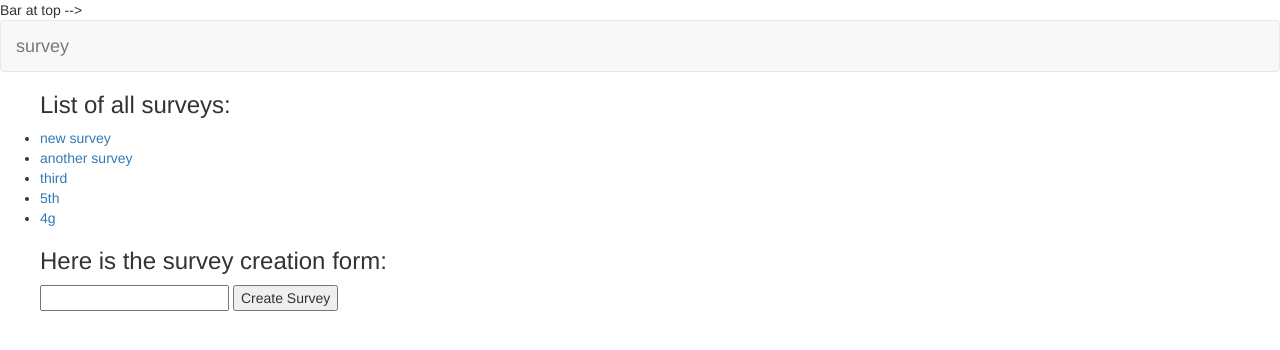
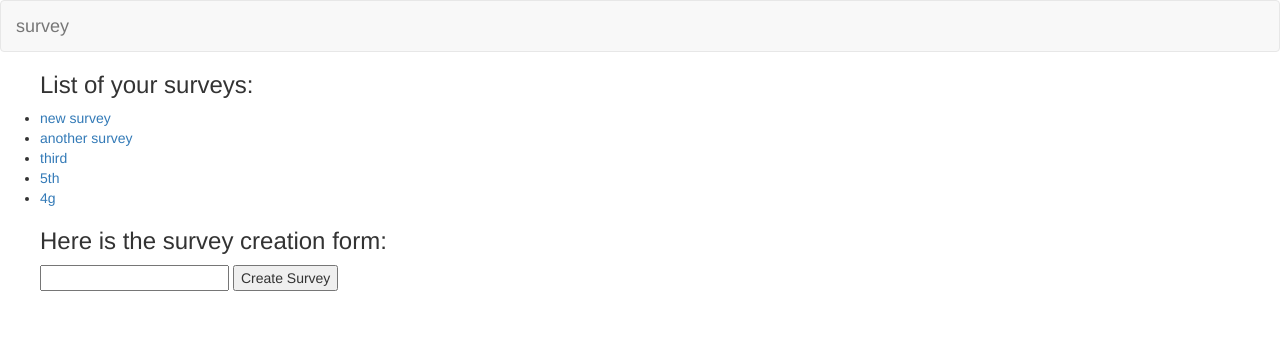
Before and after one commit to glasst/CS491-Research-Survey-Tool, a Django app: page /surveys/index in a window 1280 px wide. Shown: the top 350 px of the page. Run offline with Django 3.2, Linux system fonts and the light colour scheme; a user stored in the database is signed in; data comes from the database, SQL or seed files in the repository; some libraries are stand-ins or nearby versions.

Commit message:
"commented out second user object creation attempt in login; remove 'bar at top' in html; removed comments"

```diff
--- a/proj/surveys/models.py
+++ b/proj/surveys/models.py
@@ -16,21 +16,6 @@ class UUIDEncoder(json.JSONEncoder):
             # if the obj is uuid, we simply return the value of uuid
             return obj.hex
         return json.JSONEncoder.default(self, obj)
-
-
-'''
-class User(models.Model):
-        user_Id = models.UUIDField(primary_key=True, default=uuid.UUID(int=uuid.uuid4().int))
-        username = models.CharField(max_length=45)
-        #username = models.CharField(primary_key=True, max_length=45)
-        email = models.CharField(max_length=255)
-        password = models.CharField(max_length=32)
-        create_time = models.DateTimeField(auto_now=True)
-        first_name = models.CharField(max_length=45)
-        last_name = models.CharField(max_length=45)
-        role = models.CharField(max_length=1)
-'''
-
 
 class Profile(models.Model):
     user = models.OneToOneField(User, on_delete=models.CASCADE)
@@ -73,9 +58,9 @@ class Question(models.Model):
 
 
 class MCQuestion(models.Model):
-    question_Id = models.UUIDField(primary_key=True, default=uuid.uuid4)
+    question_Id = models.UUIDField(primary_key=True, default=uuid.UUID(int=uuid.uuid4().int))
+    #question_Id = models.UUIDField(primary_key=True, default=uuid.uuid4)
     question_survey_Id = models.ForeignKey(Survey, on_delete=models.PROTECT, null=True)
-    question_Id = models.UUIDField(primary_key=True, default=uuid.UUID(int=uuid.uuid4().int))
     question_text = models.CharField(max_length=400)
     option_1 = models.CharField(max_length=100)
     option_2 = models.CharField(max_length=100)
--- a/proj/surveys/templates/surveys/detail.html
+++ b/proj/surveys/templates/surveys/detail.html
@@ -17,7 +17,6 @@
 <body>
 {% block content %}
 
-    Bar at top -->
     <nav class="navbar navbar-default">
         <div class="container-fluid">
             <!-- HOME -->
--- a/proj/surveys/templates/surveys/index.html
+++ b/proj/surveys/templates/surveys/index.html
@@ -17,7 +17,6 @@
 <body>
 {% block content %}
 
-     Bar at top -->
     <nav class="navbar navbar-default">
         <div class="container-fluid">
             <!-- HOME -->
@@ -28,11 +27,11 @@
     </nav>
 
 
-    {% if all_surveys %}
+    {% if user_surveys %}
 
         <ul>
-            <h3><p> List of all surveys: </p></h3>
-            {% for survey in all_surveys %}
+            <h3><p> List of your surveys: </p></h3>
+            {% for survey in user_surveys %}
                 <li><a href="{% url 'surveys:detail' survey.survey_Id %}">{{ survey.title }}</a></li>
             {% endfor %}
 
--- a/proj/surveys/urls.py
+++ b/proj/surveys/urls.py
@@ -24,10 +24,8 @@ urlpatterns = [
 
     path('index/add_survey/', views.add_survey, name='add_survey'),
 
-    #/surveys/e06f103b-d6e3-4e77-9442-ef938b621276/
+    #Ex: /surveys/e06f103b-d6e3-4e77-9442-ef938b621276/
     path('<uuid:survey_Id>/', views.detail, name='detail'),
 
-    #delete question
-    #/surveys/e06f103b-d6e3-4e77-9442-ef938b621276/
     path('<uuid:survey_Id>/delete_question/', views.delete_question, name='delete_question')
 ]
--- a/proj/surveys/views.py
+++ b/proj/surveys/views.py
@@ -218,27 +218,22 @@ def surveycompletion(request):
 
 # prints list of all survey objects
 def index(request):
-    all_surveys = Survey.objects.all()
+    user_surveys = Survey.objects.filter(creator_Id=request.user)
 
     if request.method == 'POST':
         form = SurveyForm(request.POST)
 
         if form.is_valid():
             survey = form.save()
-            #return HttpResponseRedirect('newquestion/')
-            #add_survey(request, survey.survey_Id)
-            #return HttpResponseRedirect(detail, survey_Id=survey.pk)
-            #all_surveys = Survey.objects.all()
             return redirect(reverse('surveys:detail', args=(survey.survey_Id,)))
-            #return render(request, 'surveys/add_survey.html', {'survey': survey})
 
     else:
         form = SurveyForm()
 
-    return render(request, 'surveys/index.html', {'all_surveys': all_surveys})
+    return render(request, 'surveys/index.html', {'user_surveys': user_surveys})
 
 
-# prints list of all survey objects
+# add survey and go to its detail page
 def add_survey(request, survey_Id):
     if request.method == 'POST':
         form = SurveyForm(request.POST)
@@ -246,22 +241,11 @@ def add_survey(request, survey_Id):
             survey = form.save()
             return render(request, 'surveys/detail.html', {'survey': survey})
     return HttpResponseRedirect('surveys/home.html')
-'''
-    html = ''
-    for survey in all_surveys:
-        url = str(survey.survey_Id) + '/'
-        html += '<a href="' + url + '">' + str(survey.survey_Id) + '</a><br>'
-    return HttpResponse(html)
-'''
 
 
-# prints survey id of specific survey
+# page of specific survey listing its questions
 def detail(request, survey_Id):
-    # return HttpResponse("<h2>Survey ID: %s </h2>" % str(survey_Id))
-    # survey = Survey.objects.filter(survey_Id=survey_Id).get()
-
     survey = get_object_or_404(Survey, survey_Id=survey_Id)
-
     return render(request, 'surveys/detail.html', {'survey': survey})
 
 
```
Also changed, not shown: proj/login/views.py (+13 -6 lines).
